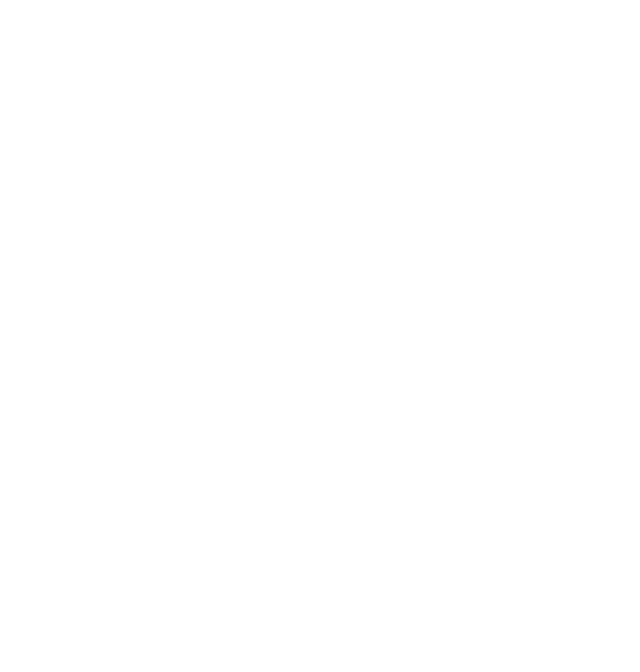
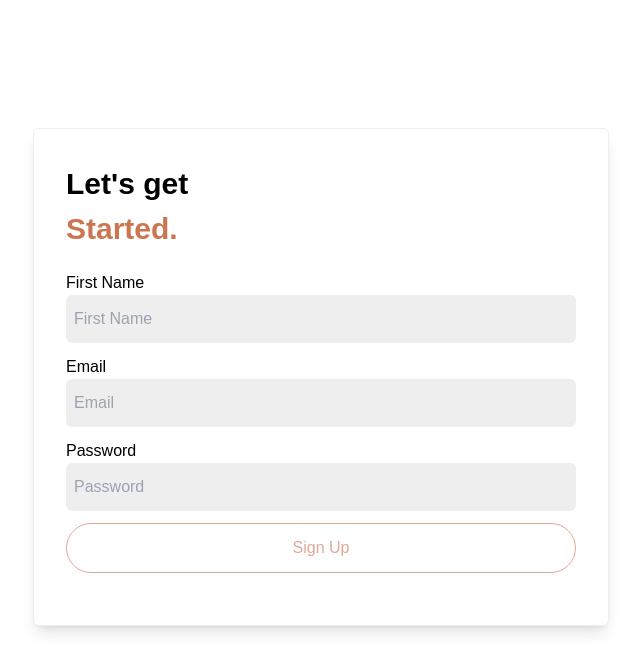
Before and after one commit to ernessttan/friday-react-app, a React (Create React App) app: page /signup in a window 1280 px wide. Before the commit this address had no page. Shown: the top 672 px of the page, without its empty margins (319-959 px from the left). Built offline with nearby package versions, Linux system fonts and the light colour scheme.

Commit message:
Complete refactor of signup page

```diff
--- a/src/App.js
+++ b/src/App.js
@@ -4,15 +4,15 @@ import AuthContext from './context/AuthContext';
 import useAuth from './hooks/useAuth';
 
 function App() {
-  const {
-    login, logout, token, userId, firstName,
-  } = useAuth();
+  const { login, logout, token, userId, firstName } = useAuth();
 
   // Lazy Load Pages for code splitting
   const Welcome = lazy(() => import('./pages/Welcome'));
+  const Signup = lazy(() => import('./pages/Signup'));
 
   return (
-    <AuthContext.Provider value={{
+    <AuthContext.Provider
+      value={{
         login,
         logout,
         token,
@@ -22,12 +22,12 @@ function App() {
     >
       <Router>
         <Suspense fallback={<div>Loading...</div>}>
-          <div className="container mx-auto max-w-xl">
+          <div className="container max-w-xl mx-auto">
             <Routes>
               <Route path="/" element={<Welcome />} />
+              <Route path="/signup" element={<Signup />} />
             </Routes>
           </div>
-
         </Suspense>
       </Router>
     </AuthContext.Provider>
--- /dev/null
+++ b/src/components/Buttons/SubmitButton.js
@@ -0,0 +1,25 @@
+import Proptypes from 'prop-types';
+
+function SubmitButton({ className, children }) {
+  return (
+    <button
+      type="submit"
+      className={`flex items-center justify-center rounded-full border border-orange-300 text-orange-300 px-4 py-2
+      hover:bg-orange-500 hover:text-white ${className}`}
+    >
+      {children}
+    </button>
+  );
+}
+
+SubmitButton.defaultProps = {
+  className: '',
+  children: 'Submit',
+};
+
+SubmitButton.propTypes = {
+  className: Proptypes.string,
+  children: Proptypes.node,
+};
+
+export default SubmitButton;
--- /dev/null
+++ b/src/components/forms/Input.js
@@ -0,0 +1,60 @@
+import { useState } from 'react';
+import Proptypes from 'prop-types';
+
+function Input({
+  type,
+  name,
+  value,
+  className,
+  onChange,
+  placeholder,
+  errorMessage,
+  ...inputProps
+}) {
+  const [focused, setFocused] = useState(false);
+
+  const handleFocus = () => {
+    setFocused((prev) => !prev);
+  };
+
+  return (
+    <div className="">
+      <input
+        type={type}
+        name={name}
+        value={value}
+        placeholder={placeholder}
+        onFocus={handleFocus}
+        onBlur={handleFocus}
+        onChange={onChange}
+        className={className}
+        {...inputProps}
+      />
+      {focused && <span className="error-msg">{errorMessage}</span>}
+    </div>
+  );
+}
+
+Input.defaultProps = {
+  required: false,
+  type: 'text',
+  name: '',
+  onChange: () => {},
+  errorMessage: '',
+  className: '',
+  placeholder: '',
+  value: '',
+};
+
+Input.propTypes = {
+  type: Proptypes.string,
+  name: Proptypes.string,
+  value: Proptypes.string,
+  className: Proptypes.string,
+  onChange: Proptypes.func,
+  placeholder: Proptypes.string,
+  errorMessage: Proptypes.string,
+  required: Proptypes.bool,
+};
+
+export default Input;
--- /dev/null
+++ b/src/pages/Signup.js
@@ -0,0 +1,100 @@
+import { useState, useContext } from 'react';
+import { useNavigate } from 'react-router-dom';
+import AuthContext from '../context/AuthContext';
+import Input from '../components/forms/Input';
+import SubmitButton from '../components/buttons/SubmitButton';
+
+function Signup() {
+  const navigate = useNavigate();
+  const auth = useContext(AuthContext);
+  const [signUpInfo, setSignUpInfo] = useState({
+    firstName: '',
+    email: '',
+    password: '',
+  });
+  const [errorMessage, setErrorMessage] = useState('');
+
+  const handleChange = (e) => {
+    setSignUpInfo({
+      ...signUpInfo,
+      [e.target.name]: e.target.value,
+    });
+  };
+
+  const handleSubmit = async (e) => {
+    e.preventDefault();
+    try {
+      await fetch('https://friday-productivity.herokuapp.com/users/signup', {
+        method: 'POST',
+        headers: {
+          'Content-Type': 'application/json',
+        },
+        body: JSON.stringify(signUpInfo),
+      }).then((res) => {
+        if (res.status === 201) {
+          res.json().then((userData) => {
+            auth.login(userData.firstName, userData.userId, userData.token);
+            navigate('/home');
+          });
+        }
+      });
+    } catch (error) {
+      setErrorMessage('Invalid email or password');
+    }
+  };
+
+  return (
+    <main className="p-5 mt-32 rounded-md border-grey-300 md:border md:p-8 md:shadow-lg">
+      <h1 className="text-orange-500">
+        <span className="text-black">Let&apos;s get</span>
+        <br />
+        Started.
+      </h1>
+      <form onSubmit={handleSubmit} className="flex flex-col gap-3 py-5">
+        <label>
+          First Name
+          <Input
+            name="firstName"
+            type="text"
+            value={signUpInfo.firstName}
+            placeholder="First Name"
+            className="w-full p-2 py-3 rounded-md bg-grey-300"
+            errorMessage="Please enter your first name"
+            onChange={handleChange}
+            required
+          />
+        </label>
+        <label>
+          Email
+          <Input
+            name="email"
+            type="email"
+            value={signUpInfo.email}
+            placeholder="Email"
+            className="w-full p-2 py-3 rounded-md bg-grey-300"
+            errorMessage="Please enter a valid email"
+            onChange={handleChange}
+            required
+          />
+        </label>
+        <label>
+          Password
+          <Input
+            name="password"
+            type="password"
+            value={signUpInfo.password}
+            placeholder="Password"
+            className="w-full p-2 py-3 rounded-md bg-grey-300"
+            pattern="^(?=.*[0-9])(?=.*[a-zA-Z])(?=.*[!@#$%^&*])[a-zA-Z0-9!@#$%^&*]{6,20}$"
+            errorMessage="Password should be 8-20 characters and include at least 1 letter, 1 number and 1 special character!"
+            onChange={handleChange}
+            required
+          />
+        </label>
+        <SubmitButton className="py-3">Sign Up</SubmitButton>
+      </form>
+    </main>
+  );
+}
+
+export default Signup;
--- a/src/pages/Welcome.js
+++ b/src/pages/Welcome.js
@@ -34,7 +34,7 @@ function Welcome() {
   };
 
   return (
-    <main className="mt-32">
+    <main className="mt-32 rounded-md border-grey-300 md:border md:p-8 md:py-20 md:shadow-lg">
       <h1 className="text-orange-500">
         <span className="text-black">Introducing</span>
         <br />
```
Also changed, not shown: .eslintrc.json, .prettierrc.json. Lines whose indentation alone changed are shown as unchanged.
